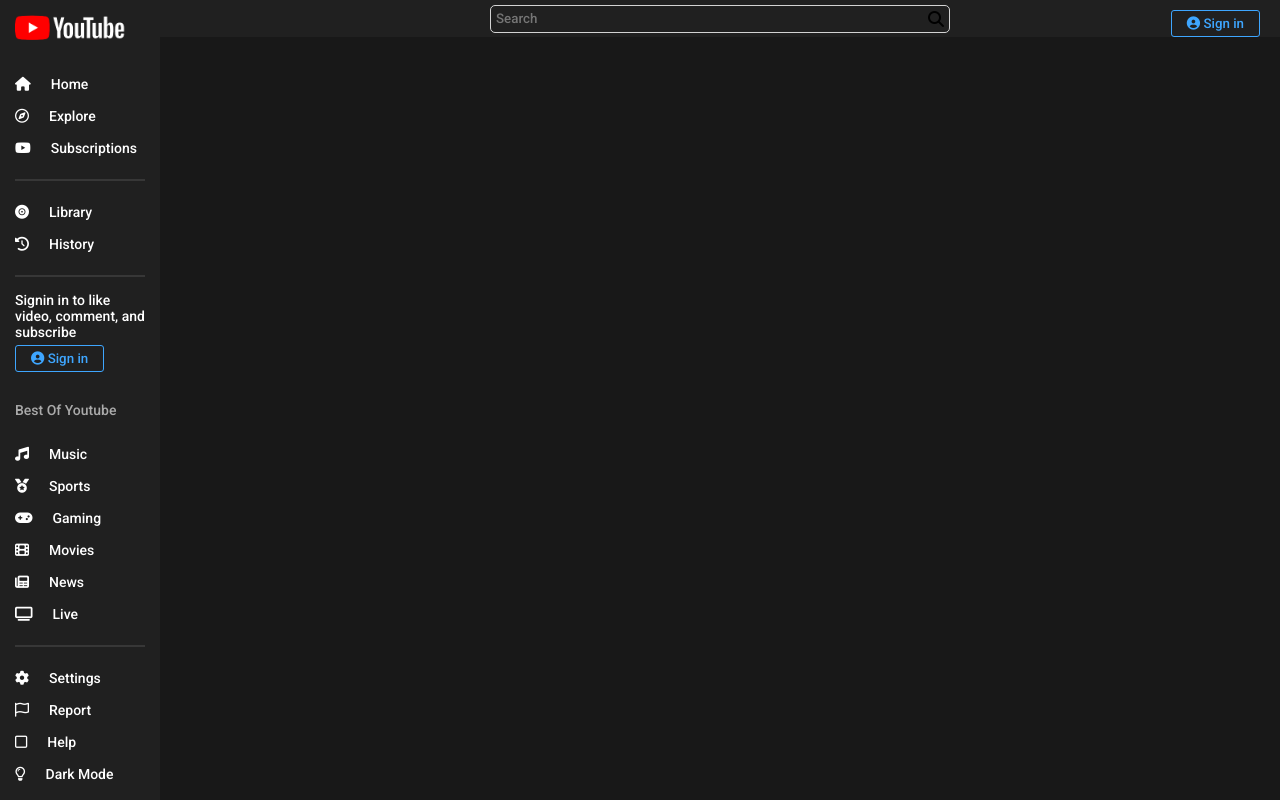
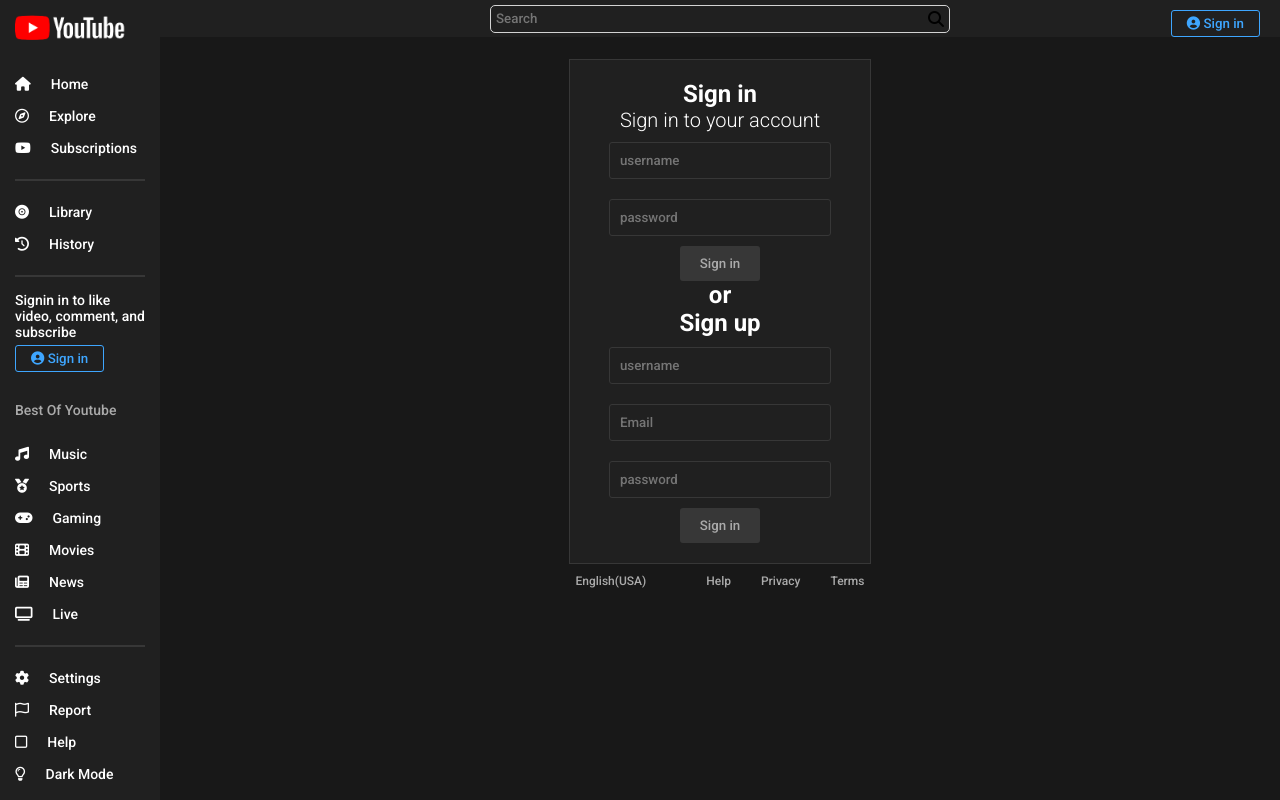
Before and after one commit to pradipbedre/YouTube-Clone-MERN, a React (Create React App) app in the folder client/: page /signin in a window 1280 px wide. Built offline with nearby package versions, Linux system fonts and the light colour scheme; the HTML template or start-up script is replaced by a standard one.

Commit message:
sign in and sign up feature design compleated

```diff
--- a/client/src/App.js
+++ b/client/src/App.js
@@ -2,6 +2,7 @@
 import styled, { ThemeProvider } from "styled-components";
 import Menu from "./components/Menu";
 import Navbar from "./components/Navbar";
+import Signin from "./pages/Signin";
 import "./App.css";
 import { darkTheme, lightTheme } from "./utils/Theme";
 import { BrowserRouter as Router, Routes, Route } from "react-router-dom";
@@ -32,6 +33,7 @@
             <Wrapper>
               <Routes>
                 <Route path="/" element={<Home />} />
+                <Route path="signin" element={<Signin />} />
                 <Route path="video">
                   <Route path=":id" element={<Video />} />
                 </Route>
--- a/client/src/components/Menu.jsx
+++ b/client/src/components/Menu.jsx
@@ -23,6 +23,9 @@
   gap: 20px;
   cursor: pointer;
   padding: 8px 0px;
+  &:hover {
+    background-color: ${(props) => props.theme.soft};
+  }
 `;
 
 const Hr = styled.hr`
@@ -97,9 +100,11 @@
         <Hr />
         <Login>
           Signin in to like video, comment, and subscribe
-          <Button>
-            <i class="fa-solid fa-circle-user" /> Sign in
-          </Button>
+          <Link to="signin" style={{ textDecoration: "none" }}>
+            <Button>
+              <i class="fa-solid fa-circle-user" /> Sign in
+            </Button>
+          </Link>
         </Login>
         <Title>Best Of Youtube</Title>
         <Item>
--- a/client/src/components/Navbar.jsx
+++ b/client/src/components/Navbar.jsx
@@ -1,5 +1,6 @@
 import React from "react";
 import styled from "styled-components";
+import { Link } from "react-router-dom";
 
 const Container = styled.div`
   position: sticky;
@@ -52,9 +53,11 @@
           <Input placeholder="Search" />
           <i class="fa-solid fa-magnifying-glass" />
         </SearchContainer>
-        <Button>
-          <i class="fa-solid fa-circle-user" /> Sign in
-        </Button>
+        <Link to="signin" style={{ textDecoration: "none" }}>
+          <Button>
+            <i class="fa-solid fa-circle-user" /> Sign in
+          </Button>
+        </Link>
       </Wrapper>
     </Container>
   );
--- /dev/null
+++ b/client/src/pages/Signin.jsx
@@ -0,0 +1,95 @@
+import React from "react";
+import styled from "styled-components";
+
+const Container = styled.div`
+  display: flex;
+  align-items: center;
+  justify-content: center;
+  height: calc(100vh-56px);
+  color: ${(props) => props.theme.text};
+  flex-direction: column;
+`;
+
+const Wrapper = styled.div`
+  display: flex;
+  align-items: center;
+  flex-direction: column;
+  height: calc(100vh-56px);
+  background-color: ${(props) => props.theme.bgLighter};
+  border: 1px solid ${(props) => props.theme.soft};
+  padding: 20px 50px;
+`;
+
+const Title = styled.h1`
+  font-size: 24px;
+`;
+
+const SubTitle = styled.h2`
+  font-size: 20px;
+  font-weight: 300;
+`;
+
+const Input = styled.input`
+  border: 1px solid ${(props) => props.theme.soft};
+  border-radius: 3px;
+  padding: 10px;
+  background-color: transparent;
+  margin: 10px 0;
+  width: 100%;
+`;
+
+const Button = styled.button`
+  border-radius: 3px;
+  border: none;
+  padding: 10px 20px;
+  font-weight: 500;
+  cursor: pointer;
+  background-color: ${(props) => props.theme.soft};
+  color: ${(props) => props.theme.textSoft};
+`;
+
+const More = styled.div`
+  display: flex;
+  font-size: 12px;
+  color: ${(props) => props.theme.textSoft};
+  margin-top: 10px;
+`;
+
+const Links = styled.div`
+  display: flex;
+  margin-left: 30px;
+`;
+
+const Link = styled.div`
+  margin-left: 30px;
+`;
+
+const Signin = () => {
+  return (
+    <Container>
+      <Wrapper>
+        <Title>Sign in</Title>
+        <SubTitle>Sign in to your account</SubTitle>
+        <Input placeholder="username" />
+        <Input type="password" placeholder="password" />
+        <Button>Sign in</Button>
+        <Title>or</Title>
+        <Title>Sign up</Title>
+        <Input placeholder="username" />
+        <Input placeholder="Email" />
+        <Input type="password" placeholder="password" />
+        <Button>Sign in</Button>
+      </Wrapper>
+      <More>
+        English(USA)
+        <Links>
+          <Link>Help</Link>
+          <Link>Privacy</Link>
+          <Link>Terms</Link>
+        </Links>
+      </More>
+    </Container>
+  );
+};
+
+export default Signin;
```
